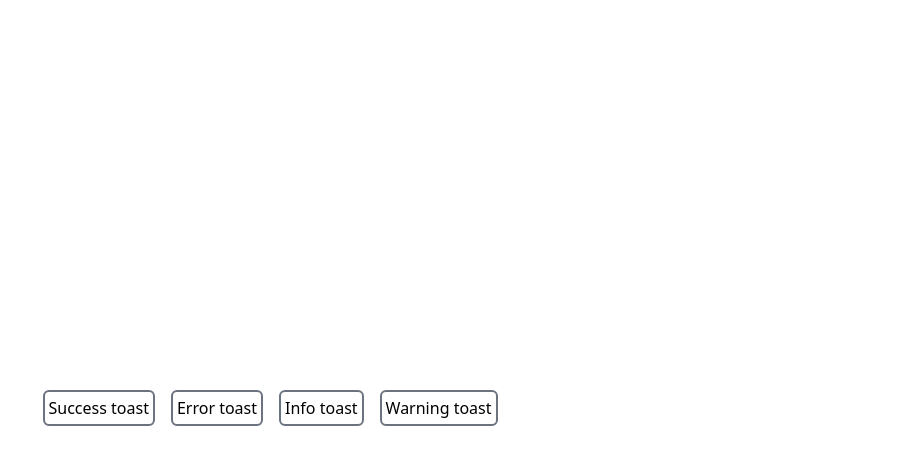
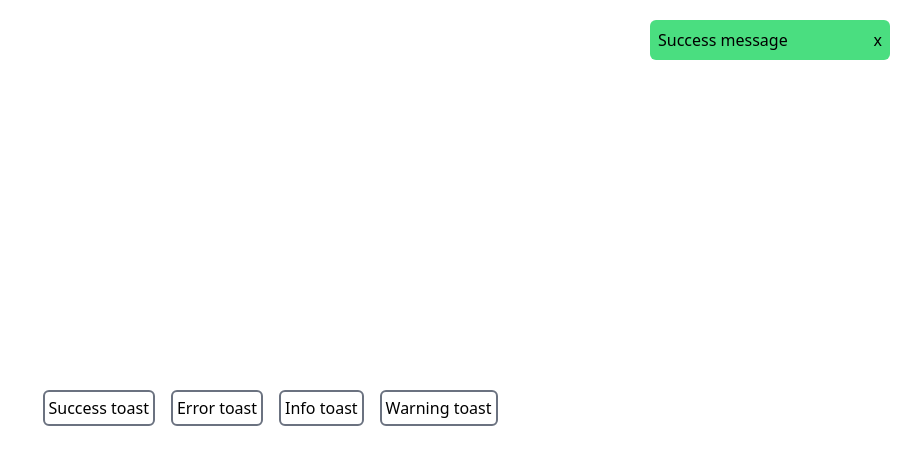
Before and after one commit to KeerthikaReddyP/react-toast, a React (Create React App) app: page / in a window 1280 px wide. Shown: the top 464 px of the page, without its empty margins (370-1280 px from the left). Built offline with nearby package versions, Linux system fonts and the light colour scheme.

Commit message:
Success Toast styling

```diff
--- a/src/ToastContainer.js
+++ b/src/ToastContainer.js
@@ -1,7 +1,9 @@
 const ToastContainer = () => {
   return (
     <div>
-
+        <div className="fixed right-5 top-5">
+          <div className="p-2 bg-green-400 rounded-md w-60 flex justify-between">Success message <span className="cursor-pointer">x</span></div>
+        </div>
     <div className="m-2 p-2 flex justify-center items-center h-screen">
       <button className="m-2 p-1 border-2 border-gray-500 rounded-md">
         Success toast
```
